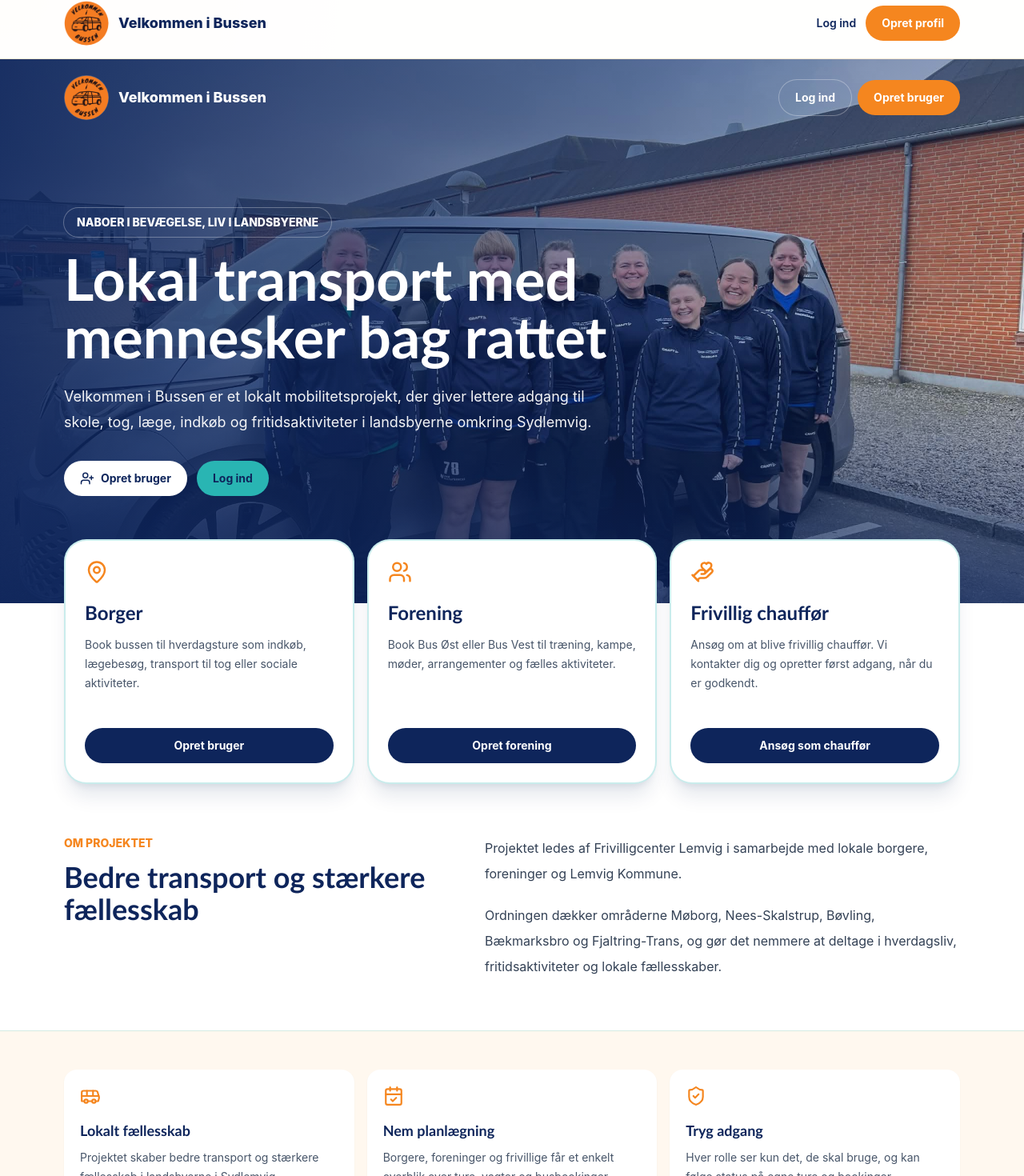
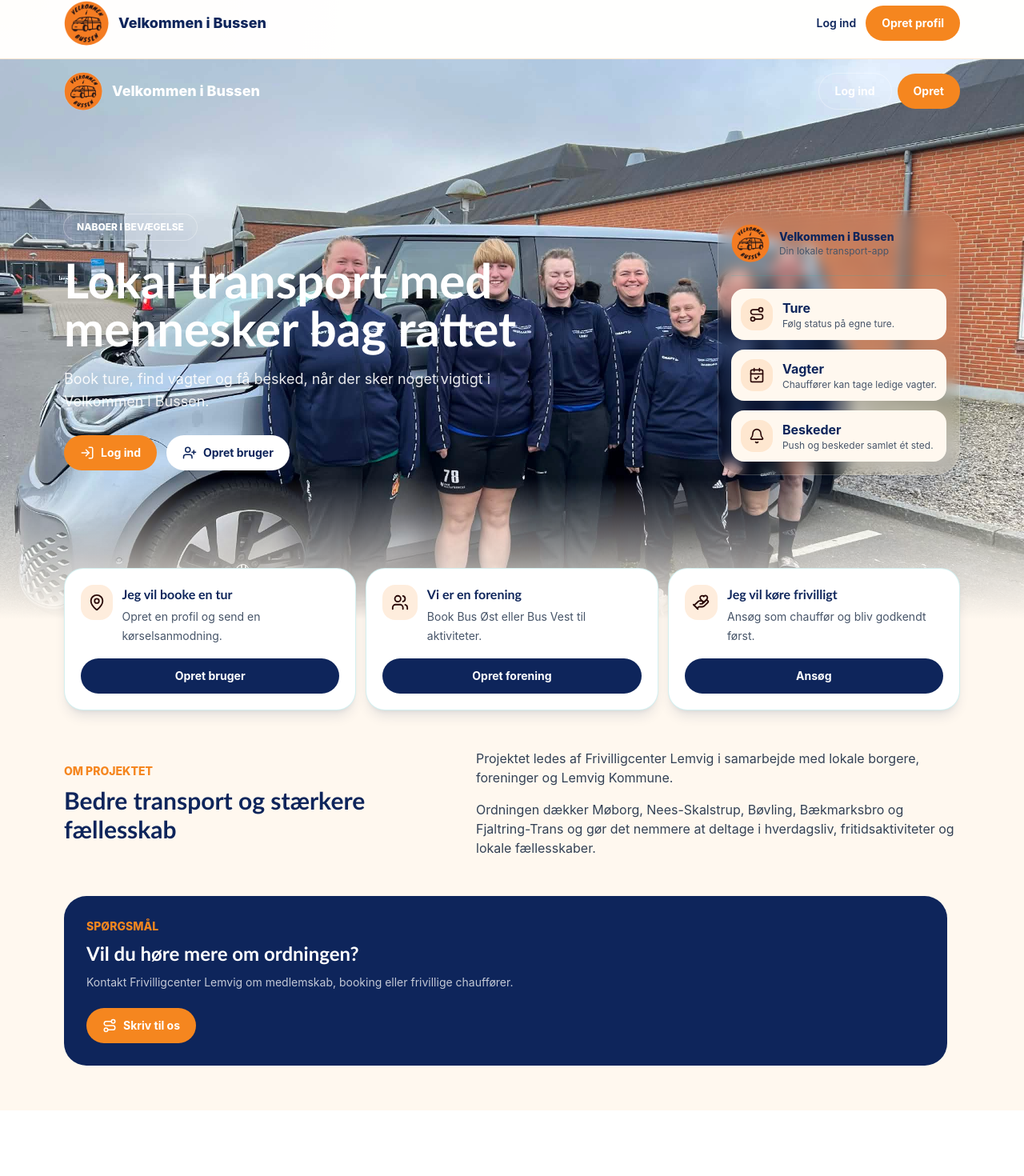
Before and after one commit to FcLemvig/velkommen-i-bussen, a Next.js app: page / in a window 1280 px wide. Shown: the part 15-1485 px from the top of the page at 80% size. After the commit the page ends 1403 px from the top, so only its background shows below. Built offline with nearby package versions, Linux system fonts and the light colour scheme; no server answers.

Commit message:
Gør forsiden mere app-venlig

```diff
--- a/app/page.tsx
+++ b/app/page.tsx
@@ -1,106 +1,147 @@
 import Link from "next/link";
-import { Bus, CalendarCheck, HandHeart, MapPin, Route, ShieldCheck, UserPlus, Users } from "lucide-react";
+import { Bell, Bus, CalendarCheck, HandHeart, LogIn, MapPin, Route, UserPlus, Users } from "lucide-react";
+import { dashboardPathForRole, getCurrentUser } from "@/lib/auth";
 
 const driverApplicationUrl =
   "https://forms.office.com/pages/responsepage.aspx?id=pfm-AYL47UmW96RSpRSJxtoHN0wvugVPt77tdHpuZBVUQks4VzY5MFY5QzA3T0hFS0ZaWVdDN1lYNy4u&origin=lprLink&route=shorturl";
 
-const paths = [
+const primaryActions = [
   {
-    title: "Borger",
-    text: "Book bussen til hverdagsture som indkøb, lægebesøg, transport til tog eller sociale aktiviteter.",
+    title: "Jeg vil booke en tur",
+    text: "Opret en profil og send en kørselsanmodning.",
     href: "/register",
     action: "Opret bruger",
     icon: MapPin,
     external: false
   },
   {
-    title: "Forening",
-    text: "Book Bus Øst eller Bus Vest til træning, kampe, møder, arrangementer og fælles aktiviteter.",
+    title: "Vi er en forening",
+    text: "Book Bus Øst eller Bus Vest til aktiviteter.",
     href: "/register",
     action: "Opret forening",
     icon: Users,
     external: false
   },
   {
-    title: "Frivillig chauffør",
-    text: "Ansøg om at blive frivillig chauffør. Vi kontakter dig og opretter først adgang, når du er godkendt.",
+    title: "Jeg vil køre frivilligt",
+    text: "Ansøg som chauffør og bliv godkendt først.",
     href: driverApplicationUrl,
-    action: "Ansøg som chauffør",
+    action: "Ansøg",
     icon: HandHeart,
     external: true
   }
 ];
 
-const benefits = [
-  ["Lokalt fællesskab", "Projektet skaber bedre transport og stærkere fællesskab i landsbyerne i Sydlemvig.", Bus],
-  ["Nem planlægning", "Borgere, foreninger og frivillige får et enkelt overblik over ture, vagter og busbookinger.", CalendarCheck],
-  ["Tryg adgang", "Hver rolle ser kun det, de skal bruge, og kan følge status på egne ture og bookinger.", ShieldCheck]
+const appHighlights = [
+  { title: "Ture", text: "Følg status på egne ture.", icon: Route },
+  { title: "Vagter", text: "Chauffører kan tage ledige vagter.", icon: CalendarCheck },
+  { title: "Beskeder", text: "Push og beskeder samlet ét sted.", icon: Bell }
 ];
 
-export default function HomePage() {
+export default async function HomePage() {
+  const user = await getCurrentUser();
+  const dashboardHref = user ? dashboardPathForRole(user.role) : "/login";
+
   return (
-    <main className="bg-white">
-      <section className="relative min-h-[680px] overflow-hidden bg-ink text-white">
+    <main className="bg-cream">
+      <section className="relative overflow-hidden bg-ink text-white">
         <img
           src="/hero-bus-community.jpg"
           alt="Frivillige foran bussen"
           className="absolute inset-0 h-full w-full object-cover object-center"
         />
-        <div className="absolute inset-0 bg-gradient-to-r from-ink/90 via-ink/58 to-ink/10" />
-        <div className="absolute inset-0 bg-gradient-to-t from-ink/75 via-transparent to-ink/30" />
+        <div className="absolute inset-0 bg-ink/72" />
+        <div className="absolute inset-x-0 bottom-0 h-44 bg-gradient-to-t from-cream to-transparent" />
 
-        <header className="relative z-10 mx-auto flex max-w-6xl items-center justify-between gap-4 px-4 py-5">
+        <header className="relative z-10 mx-auto flex max-w-6xl items-center justify-between gap-3 px-4 py-4">
           <Link href="/" className="flex items-center gap-3 text-white">
-            <img src="/velkommen-i-bussen-logo.png" alt="Velkommen i Bussen" className="h-14 w-14 rounded-full bg-white/20" />
-            <span className="text-lg font-extrabold">Velkommen i Bussen</span>
+            <img src="/velkommen-i-bussen-logo.png" alt="Velkommen i Bussen" className="h-12 w-12 rounded-full bg-white/20" />
+            <span className="text-base font-extrabold sm:text-lg">Velkommen i Bussen</span>
           </Link>
           <nav className="flex items-center gap-2">
-            <Link href="/login" className="button bg-white/12 text-white ring-1 ring-white/30 hover:bg-white/20">
+            {user ? (
+              <Link href={dashboardHref} className="button bg-white text-ink hover:bg-cream">
+                Åbn app
+              </Link>
+            ) : (
+              <>
+                <Link href="/login" className="button bg-white/12 px-4 text-white ring-1 ring-white/30 hover:bg-white/20">
                   Log ind
                 </Link>
-            <Link href="/register" className="button bg-bus text-white hover:bg-bus/90">
-              Opret bruger
+                <Link href="/register" className="button hidden bg-bus text-white hover:bg-bus/90 sm:inline-flex">
+                  Opret
                 </Link>
+              </>
+            )}
           </nav>
         </header>
 
-        <div className="relative z-10 mx-auto flex min-h-[540px] max-w-6xl items-center px-4 py-12">
-          <div className="max-w-3xl">
-            <p className="mb-4 inline-flex rounded-full bg-white/14 px-4 py-2 text-sm font-extrabold uppercase text-white ring-1 ring-white/30">
-              Naboer i bevægelse, liv i landsbyerne
+        <div className="relative z-10 mx-auto grid min-h-[620px] max-w-6xl items-end gap-8 px-4 pb-24 pt-10 md:grid-cols-[1.05fr_0.95fr] md:items-center md:pb-28">
+          <div className="max-w-2xl">
+            <p className="inline-flex rounded-full bg-white/14 px-4 py-2 text-xs font-extrabold uppercase text-white ring-1 ring-white/30">
+              Naboer i bevægelse
             </p>
-            <h1 className="text-5xl font-extrabold leading-tight text-white md:text-7xl">
+            <h1 className="mt-5 text-4xl font-extrabold leading-tight text-white sm:text-5xl md:text-6xl">
               Lokal transport med mennesker bag rattet
             </h1>
-            <p className="mt-6 max-w-2xl text-lg leading-8 text-white/95">
-              Velkommen i Bussen er et lokalt mobilitetsprojekt, der giver lettere adgang til skole, tog, læge, indkøb
-              og fritidsaktiviteter i landsbyerne omkring Sydlemvig.
+            <p className="mt-5 max-w-xl text-base leading-7 text-white/90 sm:text-lg">
+              Book ture, find vagter og få besked, når der sker noget vigtigt i Velkommen i Bussen.
             </p>
-            <div className="mt-8 flex flex-wrap gap-3">
+            <div className="mt-7 grid gap-3 sm:flex sm:flex-wrap">
+              <Link href={dashboardHref} className="button gap-2 bg-bus text-white hover:bg-bus/90">
+                {user ? <Bus size={18} /> : <LogIn size={18} />}
+                {user ? "Åbn min app" : "Log ind"}
+              </Link>
               <Link href="/register" className="button gap-2 bg-white text-ink hover:bg-cream">
                 <UserPlus size={18} />
                 Opret bruger
               </Link>
-              <Link href="/login" className="button bg-fjord text-ink hover:bg-fjord/90">
-                Log ind
-              </Link>
+            </div>
+          </div>
+
+          <div className="rounded-[32px] border border-white/20 bg-white/94 p-4 text-ink shadow-2xl shadow-ink/30 backdrop-blur md:ml-auto md:max-w-sm">
+            <div className="flex items-center gap-3 border-b border-fjord/20 pb-4">
+              <img src="/velkommen-i-bussen-logo.png" alt="" className="h-12 w-12 rounded-full" />
+              <div>
+                <p className="text-sm font-extrabold text-ink">Velkommen i Bussen</p>
+                <p className="text-xs text-slate-600">Din lokale transport-app</p>
+              </div>
+            </div>
+            <div className="mt-4 grid gap-3">
+              {appHighlights.map(({ title, text, icon: Icon }) => (
+                <div key={title} className="flex items-center gap-3 rounded-2xl bg-cream p-3">
+                  <span className="grid h-10 w-10 place-items-center rounded-2xl bg-bus/15 text-brown">
+                    <Icon size={20} />
+                  </span>
+                  <div>
+                    <p className="font-bold text-ink">{title}</p>
+                    <p className="text-xs text-slate-600">{text}</p>
+                  </div>
+                </div>
+              ))}
             </div>
           </div>
         </div>
       </section>
 
-      <section className="relative z-20 mx-auto -mt-20 grid max-w-6xl gap-4 px-4 md:grid-cols-3">
-        {paths.map(({ title, text, href, action, icon: Icon, external }) => (
-          <article key={title} className="rounded-[28px] border-2 border-fjord/25 bg-white p-6 shadow-xl shadow-ink/10">
-            <Icon className="mb-5 text-bus" size={30} />
-            <h2 className="text-2xl font-extrabold text-ink">{title}</h2>
-            <p className="mt-3 min-h-24 text-sm leading-6 text-slate-600">{text}</p>
+      <section className="relative z-20 mx-auto -mt-16 grid max-w-6xl gap-3 px-4 md:grid-cols-3">
+        {primaryActions.map(({ title, text, href, action, icon: Icon, external }) => (
+          <article key={title} className="rounded-[24px] border border-fjord/20 bg-white p-5 shadow-lg shadow-ink/10">
+            <div className="flex items-start gap-3">
+              <span className="grid h-11 w-11 place-items-center rounded-2xl bg-bus/15 text-brown">
+                <Icon size={22} />
+              </span>
+              <div>
+                <h2 className="font-extrabold text-ink">{title}</h2>
+                <p className="mt-1 text-sm leading-6 text-slate-600">{text}</p>
+              </div>
+            </div>
             {external ? (
-              <a href={href} target="_blank" rel="noreferrer" className="button mt-5 w-full bg-ink text-white hover:bg-ink/90">
+              <a href={href} target="_blank" rel="noreferrer" className="button mt-4 w-full bg-ink text-white hover:bg-ink/90">
                 {action}
               </a>
             ) : (
-              <Link href={href} className="button mt-5 w-full bg-ink text-white hover:bg-ink/90">
+              <Link href={href} className="button mt-4 w-full bg-ink text-white hover:bg-ink/90">
                 {action}
               </Link>
             )}
@@ -108,46 +149,32 @@ export default function HomePage() {
         ))}
       </section>
 
-      <section className="mx-auto grid max-w-6xl gap-10 px-4 py-16 lg:grid-cols-[0.9fr_1.1fr]">
+      <section className="mx-auto grid max-w-6xl gap-5 px-4 py-12 md:grid-cols-[0.9fr_1.1fr] md:items-center">
         <div>
           <p className="text-sm font-extrabold uppercase text-bus">Om projektet</p>
-          <h2 className="mt-3 text-4xl font-extrabold text-ink">Bedre transport og stærkere fællesskab</h2>
+          <h2 className="mt-2 text-3xl font-extrabold text-ink">Bedre transport og stærkere fællesskab</h2>
         </div>
-        <div className="grid gap-5 text-base leading-8 text-slate-700">
+        <div className="grid gap-4 text-sm leading-7 text-slate-700 sm:text-base">
+          <p>Projektet ledes af Frivilligcenter Lemvig i samarbejde med lokale borgere, foreninger og Lemvig Kommune.</p>
           <p>
-            Projektet ledes af Frivilligcenter Lemvig i samarbejde med lokale borgere, foreninger og Lemvig Kommune.
-          </p>
-          <p>
-            Ordningen dækker områderne Møborg, Nees-Skalstrup, Bøvling, Bækmarksbro og Fjaltring-Trans, og gør det
-            nemmere at deltage i hverdagsliv, fritidsaktiviteter og lokale fællesskaber.
+            Ordningen dækker Møborg, Nees-Skalstrup, Bøvling, Bækmarksbro og Fjaltring-Trans og gør det nemmere at
+            deltage i hverdagsliv, fritidsaktiviteter og lokale fællesskaber.
           </p>
         </div>
       </section>
 
-      <section className="border-y border-fjord/20 bg-cream">
-        <div className="mx-auto grid max-w-6xl gap-4 px-4 py-12 md:grid-cols-3">
-          {benefits.map(([title, text, Icon]) => (
-            <article key={title as string} className="rounded-2xl bg-white p-5 shadow-sm">
-              <Icon className="mb-4 text-bus" size={26} />
-              <h3 className="text-lg font-extrabold text-ink">{title as string}</h3>
-              <p className="mt-2 text-sm leading-6 text-slate-600">{text as string}</p>
-            </article>
-          ))}
-        </div>
-      </section>
-
-      <section className="mx-auto grid max-w-6xl gap-6 px-4 py-14 md:grid-cols-[1fr_auto] md:items-center">
-        <div>
-          <p className="text-sm font-extrabold uppercase text-bus">Spørg chaufføren</p>
-          <h2 className="mt-2 text-3xl font-extrabold text-ink">Har du spørgsmål til ordningen?</h2>
-          <p className="mt-3 max-w-2xl leading-7 text-slate-600">
-            Kontakt Frivilligcenter Lemvig, hvis du vil høre mere om medlemskab, booking eller frivillige chauffører.
+      <section className="mx-auto grid max-w-6xl gap-4 px-4 pb-14 md:grid-cols-[1fr_auto] md:items-center">
+        <div className="rounded-[28px] bg-ink p-5 text-white md:p-7">
+          <p className="text-sm font-extrabold uppercase text-bus">Spørgsmål</p>
+          <h2 className="mt-2 text-2xl font-extrabold">Vil du høre mere om ordningen?</h2>
+          <p className="mt-2 max-w-2xl text-sm leading-6 text-white/75">
+            Kontakt Frivilligcenter Lemvig om medlemskab, booking eller frivillige chauffører.
           </p>
-        </div>
-        <a href="mailto:info@frivilligcenterlemvig.dk" className="button gap-2 bg-bus text-white hover:bg-bus/90">
+          <a href="mailto:info@frivilligcenterlemvig.dk" className="button mt-5 gap-2 bg-bus text-white hover:bg-bus/90">
             <Route size={18} />
             Skriv til os
           </a>
+        </div>
       </section>
     </main>
   );
```
Lines whose indentation alone changed are shown as unchanged.
